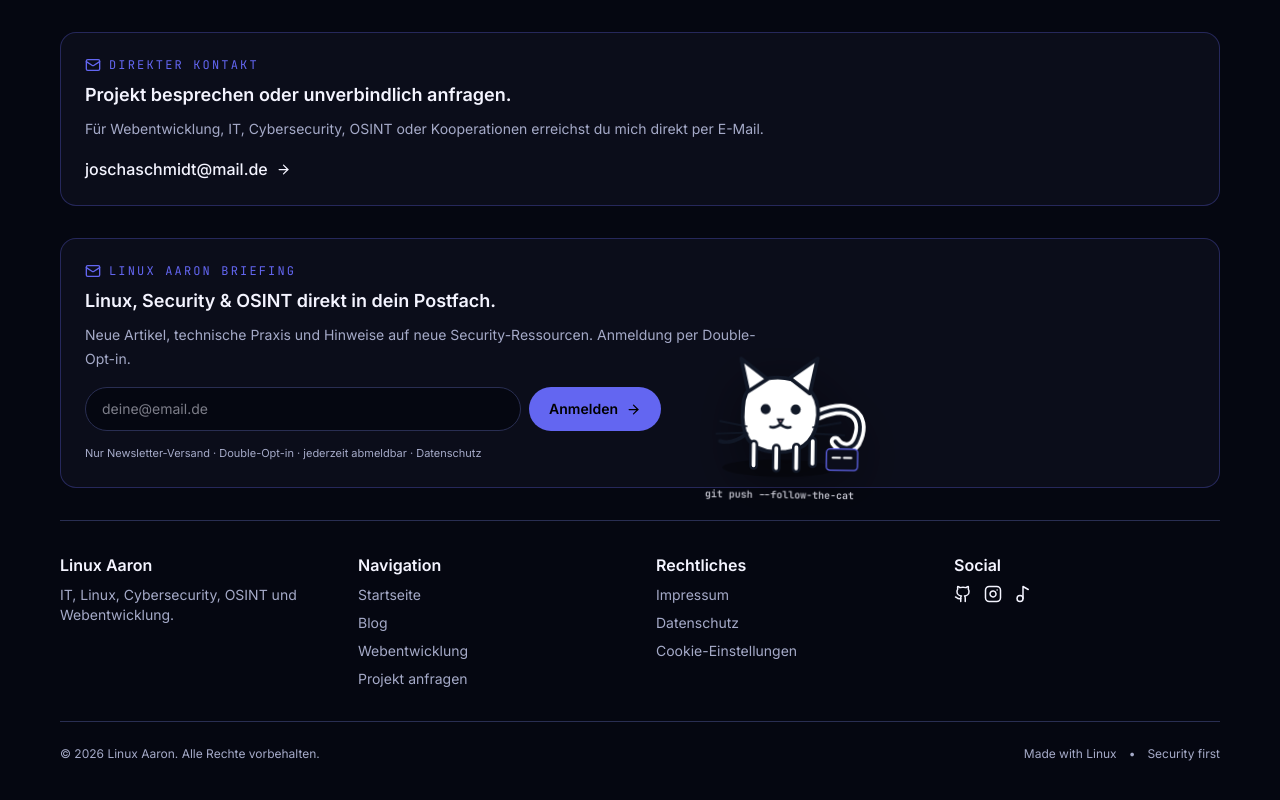
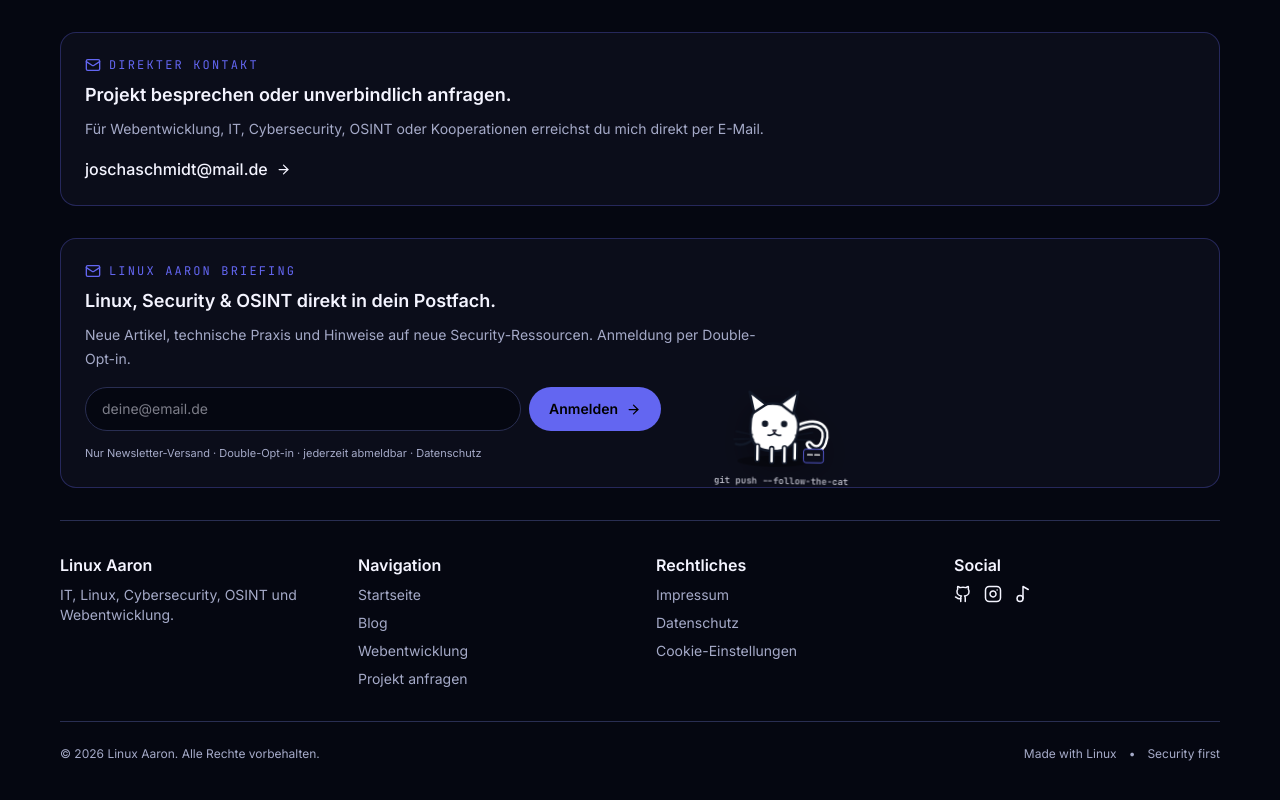
Before and after one commit to aaron0sec/webseite, a Next.js app: page / in a window 1280 px wide. Shown: the part 4462-5262 px from the top of the page. Built offline with nearby package versions, Linux system fonts and the light colour scheme; no server answers.

Commit message:
Footer-Katze auf passende Größe für die neue Startseite skalieren

```diff
--- a/src/components/site-footer.tsx
+++ b/src/components/site-footer.tsx
@@ -27,8 +27,8 @@ export function SiteFooter() {
     let frame = 0;
     let lastPointerAt = 0;
     let idleTarget = { x: 0, y: 0 };
-    const catWidth = 190;
-    const catHeight = 155;
+    const catWidth = 120;
+    const catHeight = 92;
     const padding = 12;
     const getBounds = () => {
       const rect = footer.getBoundingClientRect();
@@ -111,7 +111,7 @@ export function SiteFooter() {
   return (
     <footer ref={footerRef} className="relative overflow-hidden border-t border-[var(--border)]">
       <div ref={catRef} aria-hidden="true" className="footer-cat-live pointer-events-none absolute left-0 top-0 z-50 block select-none will-change-transform">
-        <svg width="190" height="145" viewBox="0 0 150 115" fill="none" xmlns="http://www.w3.org/2000/svg" className="drop-shadow-[0_16px_28px_rgba(0,0,0,0.5)]">
+        <svg width="120" height="92" viewBox="0 0 150 115" fill="none" xmlns="http://www.w3.org/2000/svg" className="drop-shadow-[0_10px_18px_rgba(0,0,0,0.4)]">
           <ellipse cx="74" cy="103" rx="45" ry="7" fill="rgba(0,0,0,0.32)"/>
           <path d="M105 60C131 48 143 61 137 78C134 88 124 88 119 81" stroke="#fff" strokeWidth="9" strokeLinecap="round"/><path d="M105 60C131 48 143 61 137 78C134 88 124 88 119 81" stroke="#111827" strokeWidth="3" strokeLinecap="round"/>
           <path d="M45 55C45 38 58 29 78 31C98 33 108 48 104 67C101 83 90 91 70 90C51 89 43 77 45 55Z" fill="#fff" stroke="#111827" strokeWidth="3"/>
@@ -122,7 +122,7 @@ export function SiteFooter() {
           <path d="M54 84V101M72 87V103M88 86V103M101 81V99" stroke="#111827" strokeWidth="7" strokeLinecap="round"/><path d="M54 84V101M72 87V103M88 86V103M101 81V99" stroke="#fff" strokeWidth="3" strokeLinecap="round"/>
           <rect x="112" y="87" width="25" height="17" rx="3" fill="#0b0d1a" stroke="#6366f1"/><path d="M117 94H123M126 94H132" stroke="#fff" strokeWidth="1.5" strokeLinecap="round"/>
         </svg>
-        <span className="mt-1 block text-center font-mono text-[10px] font-semibold text-[var(--text)] opacity-80">git push --follow-the-cat</span>
+        <span className="mt-1 block text-center font-mono text-[9px] font-semibold text-[var(--text)] opacity-75">git push --follow-the-cat</span>
       </div>
       <div className="container relative z-20 py-10">
         <div className="mb-8 rounded-2xl border border-[var(--accent)]/30 bg-[var(--surface)] p-5 sm:p-6"><div className="flex items-center gap-2 text-[var(--accent)]"><Mail size={16}/><p className="font-mono text-xs tracking-[0.18em]">WEBENTWICKLUNG</p></div><h2 className="mt-2 text-lg font-semibold text-[var(--text)]">Professionelle Website ohne unnötigen Agentur-Overhead.</h2><p className="mt-2 max-w-3xl text-sm leading-6 text-[var(--muted)]">Individuelle Landingpages und Business-Websites mit responsive Design, Performance, SEO-Basis und sicherem Deployment. Faire Festpreise und klare Leistungsumfänge.</p><div className="mt-4 flex flex-col gap-2 sm:flex-row"><a href="/webentwicklung" className="inline-flex min-h-11 items-center justify-center gap-2 rounded-full bg-[var(--accent)] px-5 text-sm font-semibold text-black hover:brightness-110">Webentwicklung ansehen <ArrowRight size={15}/></a><a href="/buchung" className="inline-flex min-h-11 items-center justify-center gap-2 rounded-full border border-[var(--border)] px-5 text-sm font-medium text-[var(--text)] hover:border-[var(--accent)]">Projekt anfragen</a></div></div>
```
